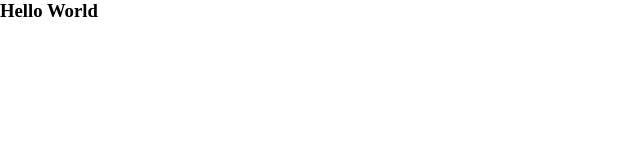
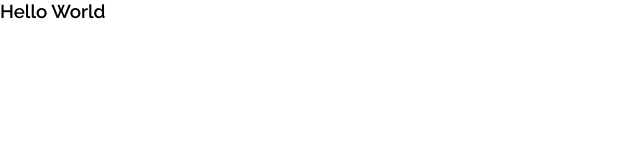
Before and after one commit to sadiqful/crypto-dashboard, a React (Create React App) app: page / in a window 1280 px wide. Shown: the top 160 px of the page, without its empty margins (0-640 px from the left). Built offline with nearby package versions, Linux system fonts and the light colour scheme; the HTML template or start-up script is replaced by a standard one.

Commit message:
added font family

```diff
--- a/src/index.css
+++ b/src/index.css
@@ -16,3 +16,7 @@
   padding: 0;
   box-sizing: border-box;
 }
+
+body, button, input {
+  font-family: 'Raleway', sans-serif;
+}
```
